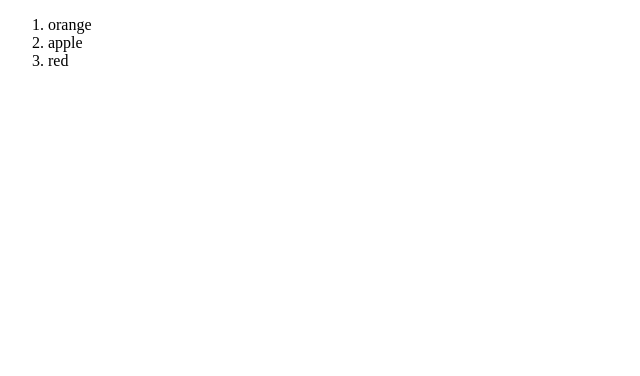
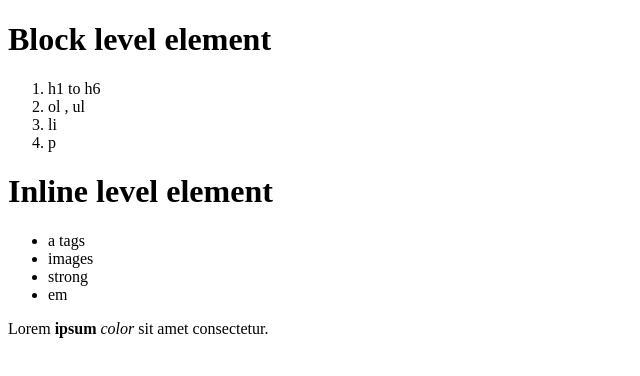
Before and after one commit to VanshScripts/webDevBasics, a plain HTML site: page htmlBasics/headingsList.html in a window 1280 px wide. Shown: the whole page, without its empty margins (0-640 px from the left). Drawn offline with Linux system fonts and the light colour scheme.

```diff
--- a/htmlBasics/headingsList.html
+++ b/htmlBasics/headingsList.html
@@ -6,10 +6,27 @@
     <title>List</title>
 </head>
 <body>
-    <ol>
-        <li>orange</li>
-        <li>apple</li>
-        <li>red</li>
-    </ol>
+    <div>
+        <h1>Block level element</h1>
+       <ol>
+            <li>h1 to h6</li>
+            <li> ol , ul</li>
+            <li> li</li>
+            <li> p </li>
+        </ol>
+    </div>
+
+    <div>
+        <h1>Inline level element</h1>
+        <ul>
+            <li>a tags</li>
+            <li>images</li>
+            <li>strong</li>  <!-- Bold and gives strong impression on word -->
+            <li>em</li>   <!-- itallic -->
+        </ul>
+    </div>
+
+    <p>Lorem <strong>ipsum</strong> <em>color</em>  sit amet consectetur.</p>
+
 </body>
 </html>
```
Also changed, not shown: htmlBasics/tableForm.html (added, +24 -0 lines).
